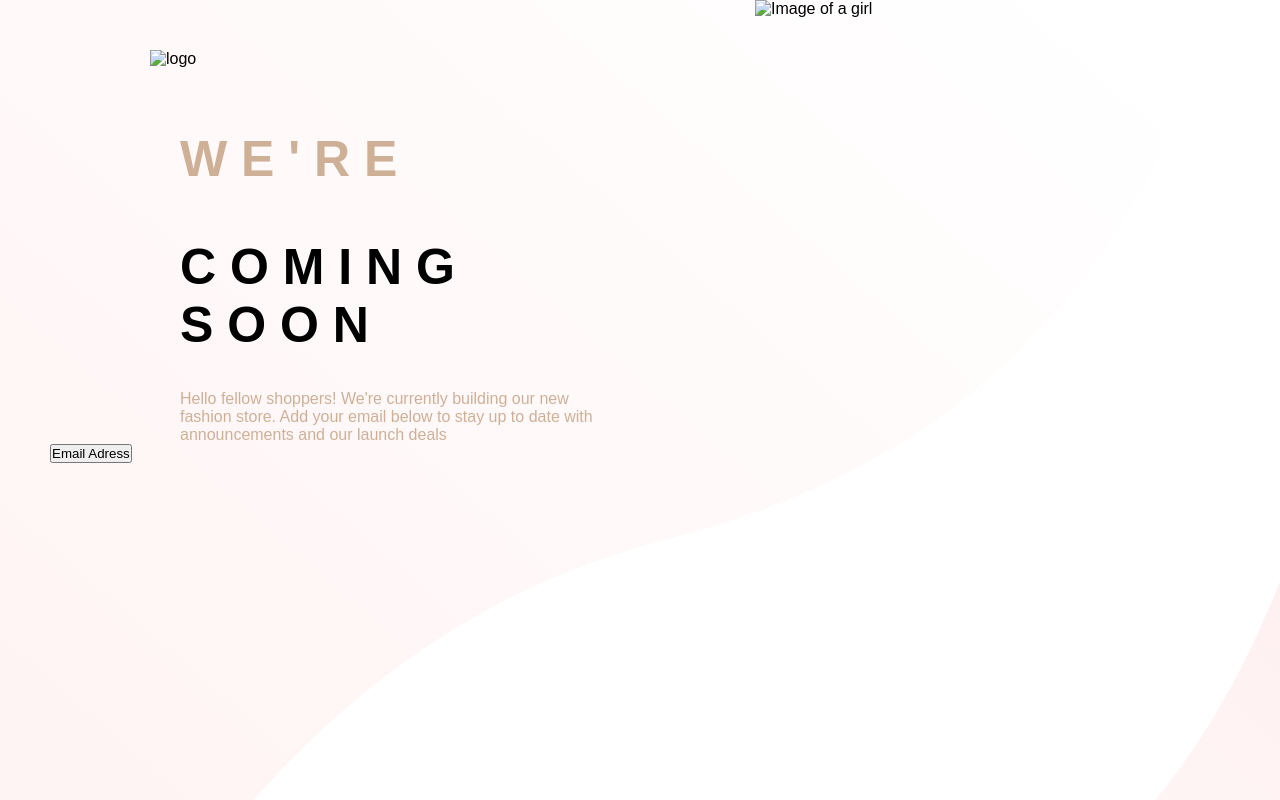
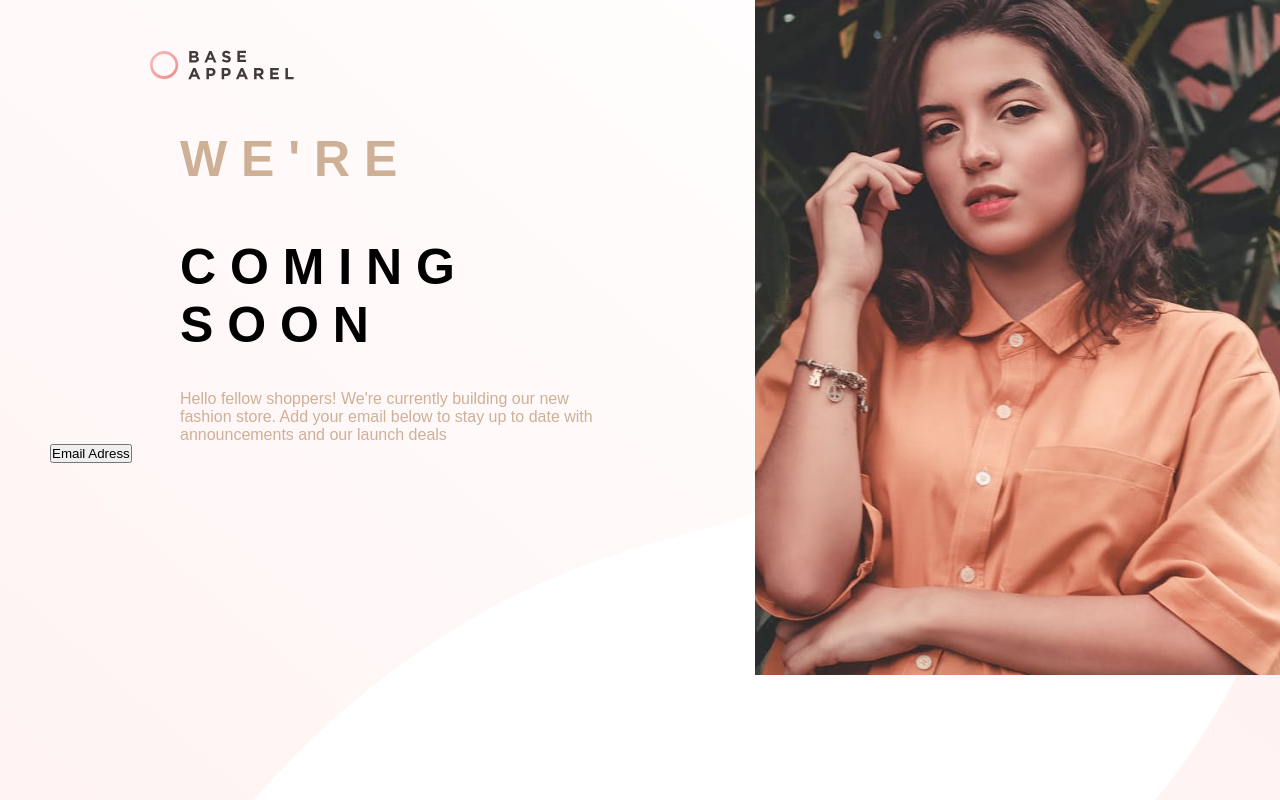
Before and after one commit to Ogeoluwa/cybercamp-web, a plain HTML site: page project.html in a window 1280 px wide. Shown: the top 800 px of the page. Drawn offline with Linux system fonts and the light colour scheme; files whose address does not match are found by name; a web font is replaced by a local one.

Commit message:
fixed a mistake

```diff
--- a/project.html
+++ b/project.html
@@ -10,9 +10,9 @@
 </head>
 <body>
 
-    <img src="images/hero-desktop.jpg" alt="Image of a girl"  width= "525px" height="675px"   class="pic">
+    <img src="hero-desktop.jpg" alt="Image of a girl"  width= "525px" height="675px"   class="pic">
     <nav class="navbar">
-        <img src="images/logo.svg" alt="logo" height="30px" class="logo">
+        <img src="logo.svg" alt="logo" height="30px" class="logo">
     <h1 class="special"> W E ' R E </h1>
     <h1> C O M I N G <br> S O O N</h1> <br> <br>
     <p>Hello fellow shoppers! We're currently building our new </p>
```
